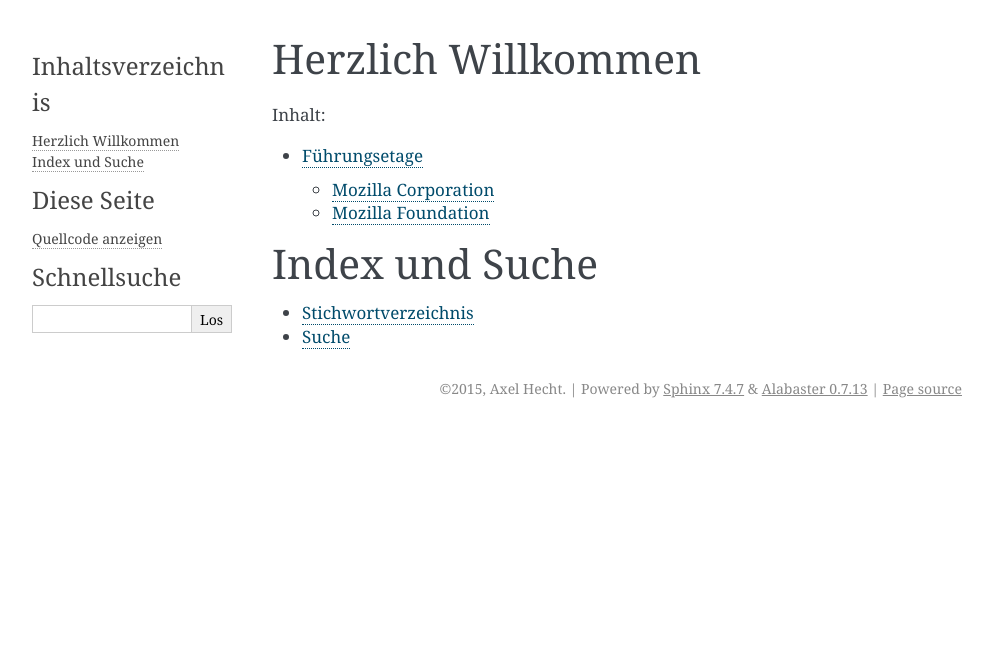
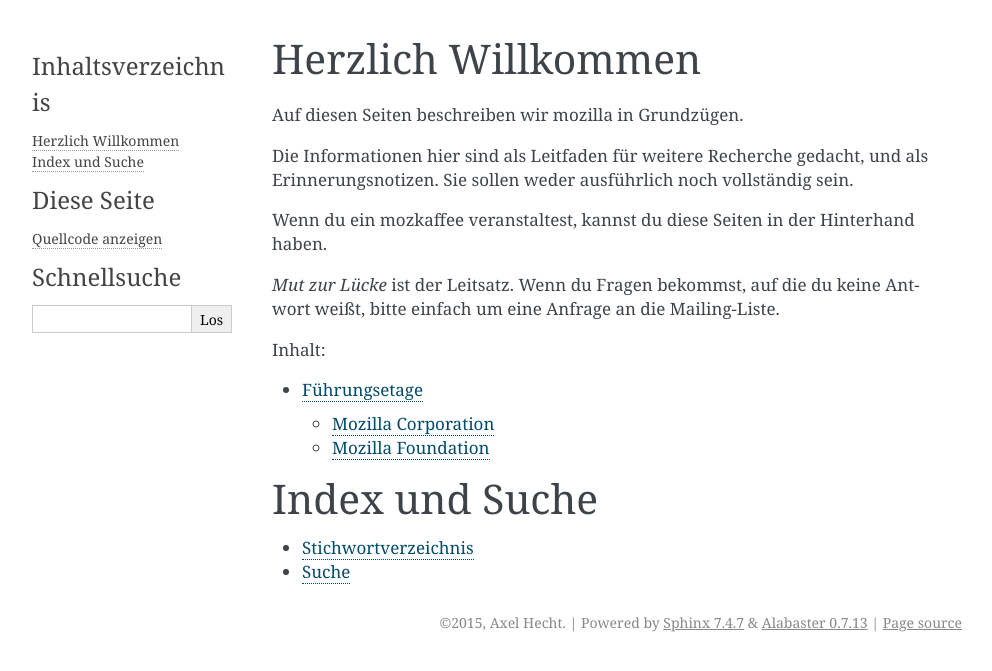
Before and after one commit to MozillaDE/mozkaffee, a Sphinx documentation site: the page built from docs/index.rst, in a window 1280 px wide. Shown: the top 671 px of the page, without its empty margins (148-1140 px from the left). Built offline with Sphinx 7.4.7, drawn with Linux system fonts in a browser that asks for light colours.

Commit message:
Mehr Text als Einleitung

```diff
--- a/docs/index.rst
+++ b/docs/index.rst
@@ -1,5 +1,16 @@
 Herzlich Willkommen
 ===================
+
+Auf diesen Seiten beschreiben wir mozilla in Grundzügen.
+
+Die Informationen hier sind als Leitfaden für weitere Recherche gedacht,
+und als Erinnerungsnotizen. Sie sollen weder ausführlich noch vollständig sein.
+
+Wenn du ein mozkaffee veranstaltest, kannst du diese Seiten in der
+Hinterhand haben.
+
+*Mut zur Lücke* ist der Leitsatz. Wenn du Fragen bekommst, auf die du keine
+Antwort weißt, bitte einfach um eine Anfrage an die Mailing-Liste.
 
 Inhalt:
 
```
